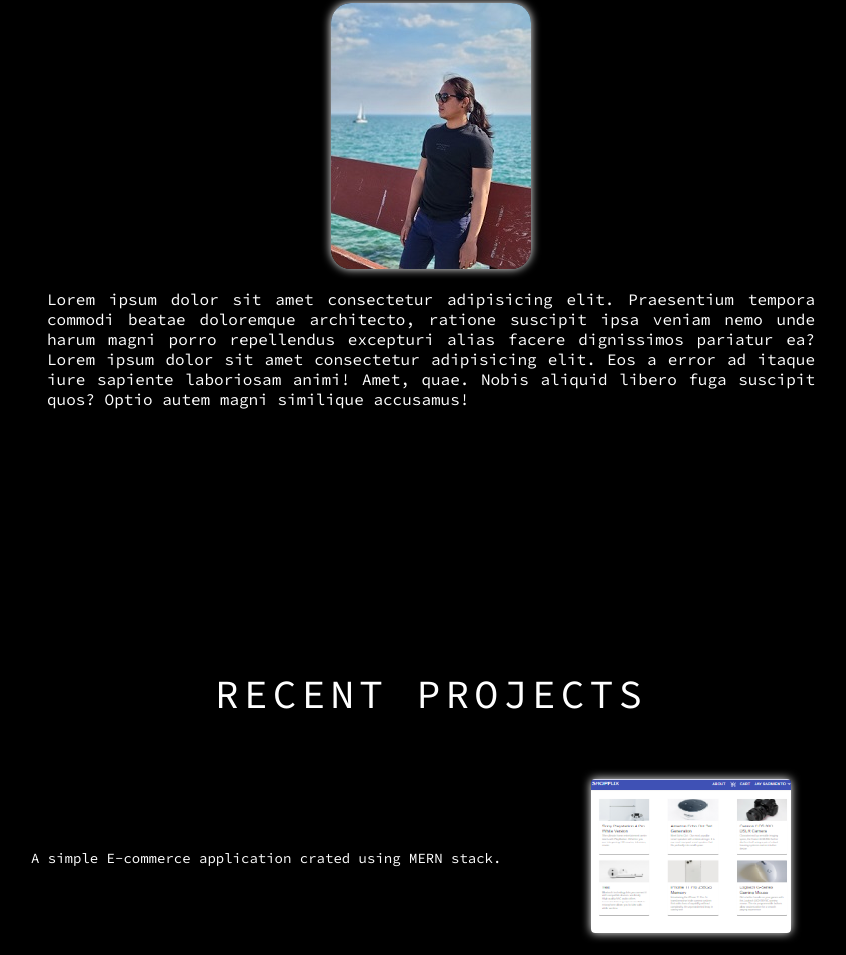
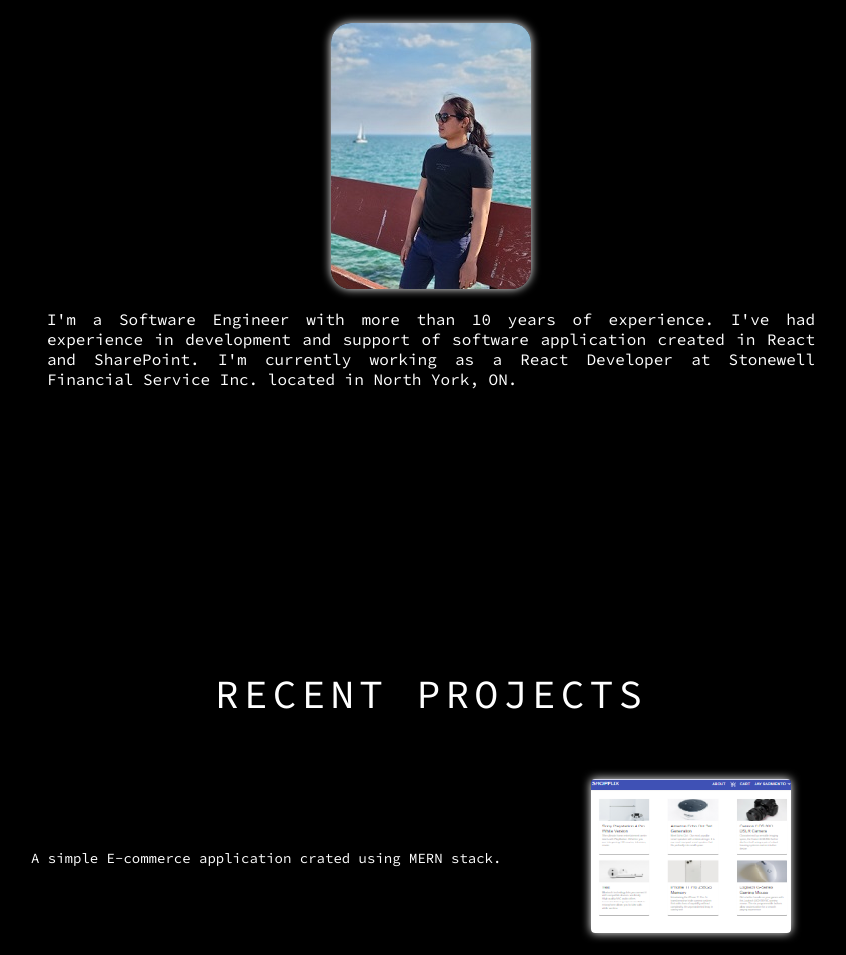
Before and after one commit to csarmiento17/portfolio, a plain HTML site: page index.html in a window 1280 px wide. Shown: the part 1205-2160 px from the top of the page, without its empty margins (209-1055 px from the left). Drawn offline with Linux system fonts and the light colour scheme.

Commit message:
Added brief description in About Me section

```diff
--- a/index.html
+++ b/index.html
@@ -58,13 +58,11 @@
       <h1 class="section-title">About Me</h1>
       <div class="about-me-container">
         <div class="aboutme-item">
-          Lorem ipsum dolor sit amet consectetur adipisicing elit. Praesentium
-          tempora commodi beatae doloremque architecto, ratione suscipit ipsa
-          veniam nemo unde harum magni porro repellendus excepturi alias facere
-          dignissimos pariatur ea? Lorem ipsum dolor sit amet consectetur
-          adipisicing elit. Eos a error ad itaque iure sapiente laboriosam
-          animi! Amet, quae. Nobis aliquid libero fuga suscipit quos? Optio
-          autem magni similique accusamus!
+          I'm a Software Engineer with more than 10 years of experience. I've
+          had experience in development and support of software application
+          created in React and SharePoint. I'm currently working as a React
+          Developer at Stonewell Financial Service Inc. located in North York,
+          ON.
         </div>
         <div class="about-img">
           <img src="./assets/images/aboutme.jpg" />
@@ -105,7 +103,7 @@
         </div>
         <div class="project-item">
           <h4>
-            This applicaiton is meant to provide the general public with access
+            This application is meant to provide the general public with access
             to accurate, scientific journal publication resources in order to
             appropriately inform them amidst the misinformation created by the
             news and media.
```
